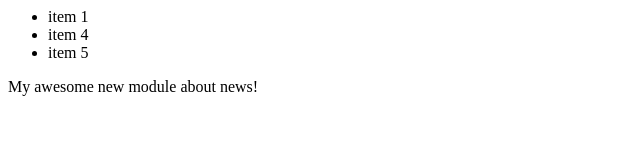
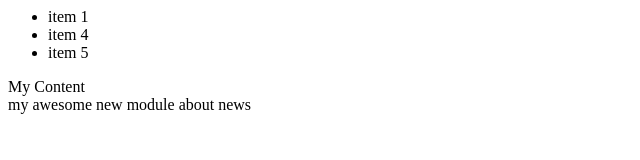
Before and after one commit to jimvirt/Prelim-Exam, a plain HTML site: page index.html in a window 1280 px wide. Shown: the whole page, without its empty margins (0-640 px from the left). Drawn offline with Linux system fonts and the light colour scheme.

Commit message:
Initial Commit

```diff
--- a/index.html
+++ b/index.html
@@ -11,8 +11,12 @@
 	</module-one>
 
 	<module-two>
-		<div>My awesome new module about news!</div>
-	</module-two
+		<div>My Content</div>
+	</module-two>
+
+	<module-three>
+		<div>my awesome new module about news</div>
+	</module-three
 
 	</body>
 
```
